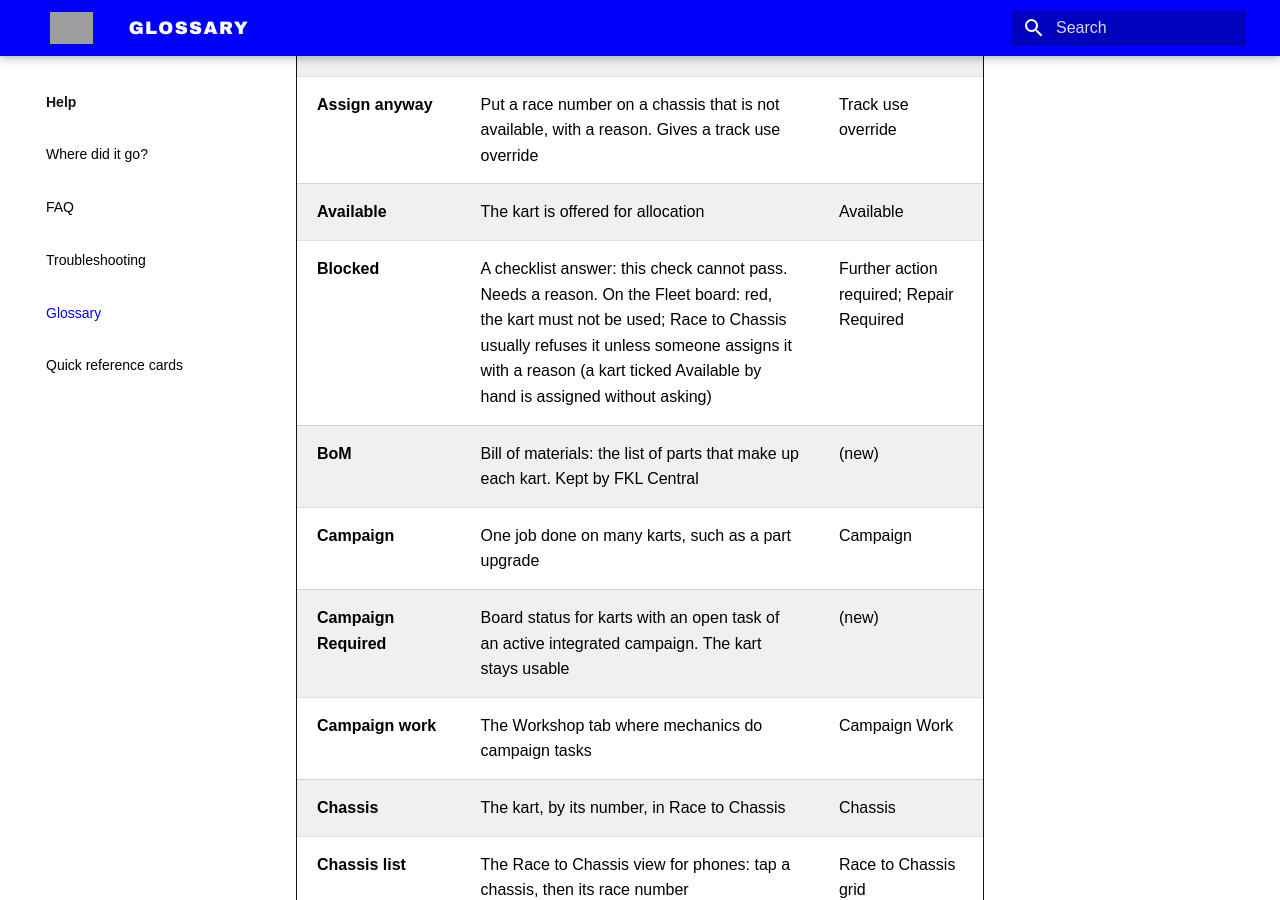
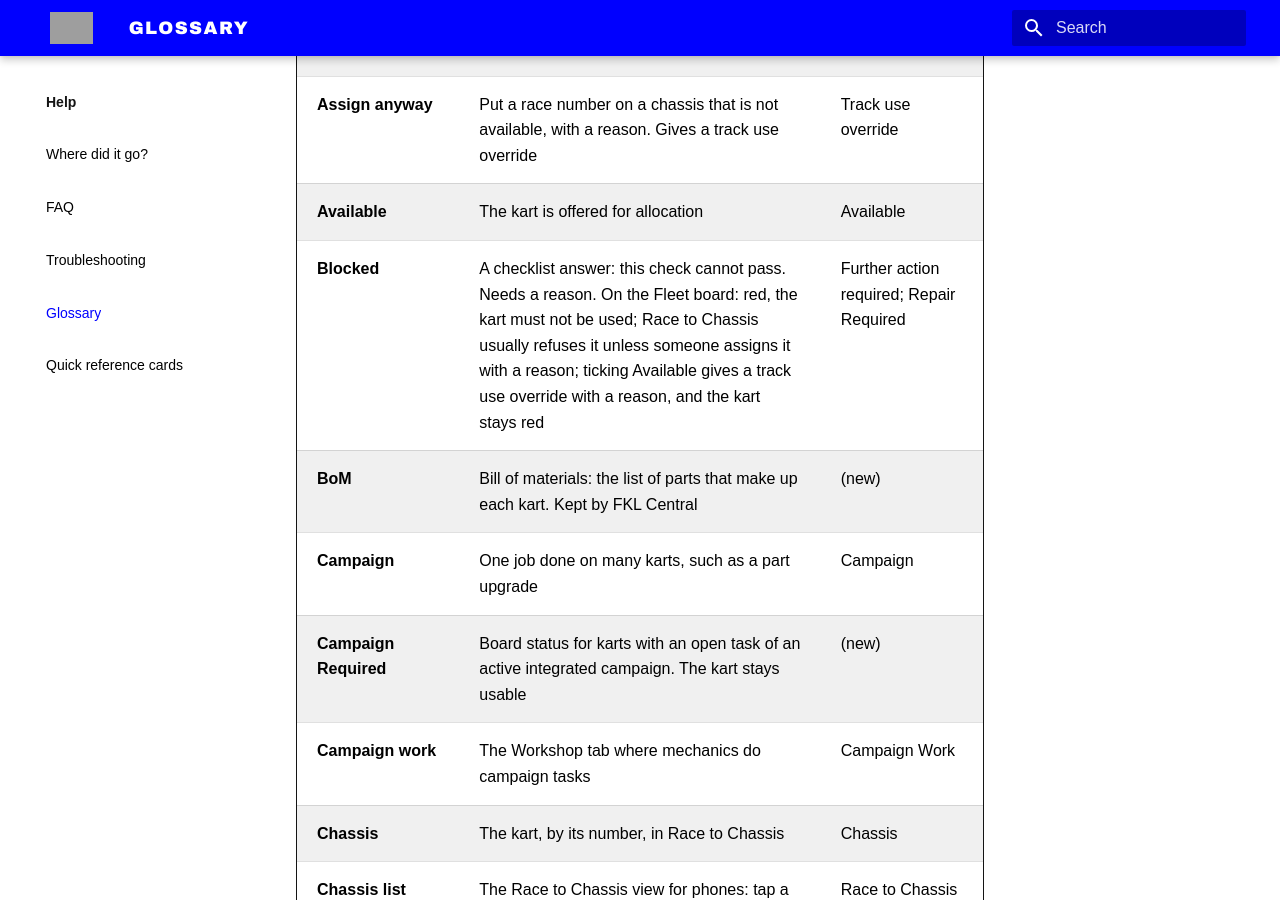
Before and after one commit to Smedley-Group-Advanced-Technology/sg-ws-to-kart-guide, an MkDocs documentation site: the page built from docs/glossary.md, in a window 1280 px wide and 900 px high, scrolled down 1010 px. Built offline with MkDocs 1.6.1 and Material for MkDocs 9.7.7, drawn with Linux system fonts in a browser that asks for light colours; grey boxes are pictures that could not be loaded.

Commit message:
D-18 second re-review: ticking Available gives a track use override
Since step 4.7d-2 ticking Available on a kart that is not available asks
for a reason and creates a track use override (the tile shows it with its
expiry and the kart stays red); the lock and Manual override only come from
an older manual setting. Statuses page and glossary reworded.

Co-Authored-By: Claude Opus 5.5 <noreply@anthropic.com>

```diff
--- a/docs/glossary.md
+++ b/docs/glossary.md
@@ -13,7 +13,7 @@
 | **Approved** | Order stage: OK to order | (new) |
 | **Assign anyway** | Put a race number on a chassis that is not available, with a reason. Gives a track use override | Track use override |
 | **Available** | The kart is offered for allocation | Available |
-| **Blocked** | A checklist answer: this check cannot pass. Needs a reason. On the Fleet board: red, the kart must not be used; Race to Chassis usually refuses it unless someone assigns it with a reason (a kart ticked Available by hand is assigned without asking) | Further action required; Repair Required |
+| **Blocked** | A checklist answer: this check cannot pass. Needs a reason. On the Fleet board: red, the kart must not be used; Race to Chassis usually refuses it unless someone assigns it with a reason; ticking Available gives a track use override with a reason, and the kart stays red | Further action required; Repair Required |
 | **BoM** | Bill of materials: the list of parts that make up each kart. Kept by FKL Central | (new) |
 | **Campaign** | One job done on many karts, such as a part upgrade | Campaign |
 | **Campaign Required** | Board status for karts with an open task of an active integrated campaign. The kart stays usable | (new) |
```
Also changed, not shown: content/glossary.md (+1 -1 lines), content/start/statuses.md (+3 -3 lines), docs/start/statuses.md (+3 -3 lines).
